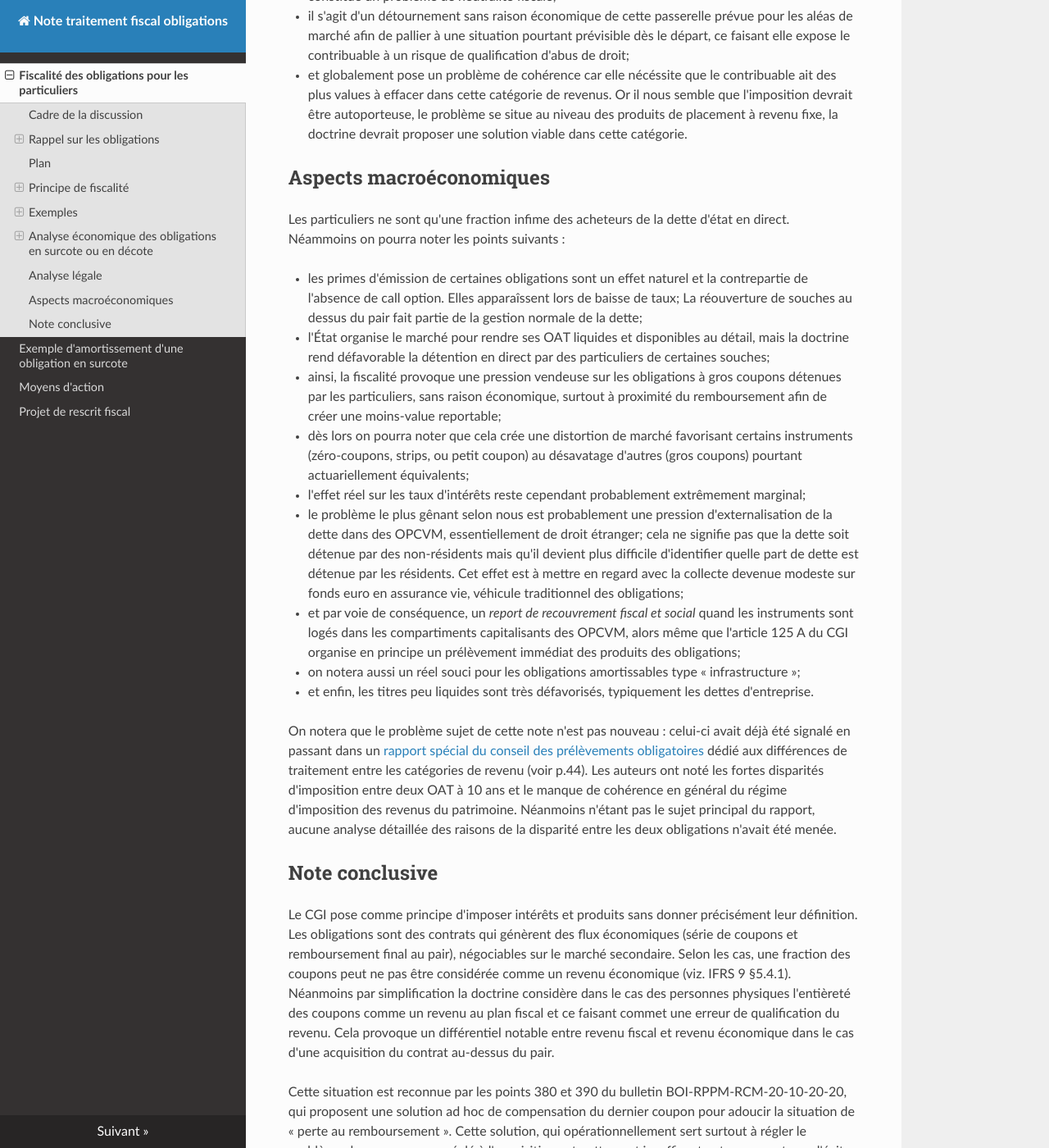
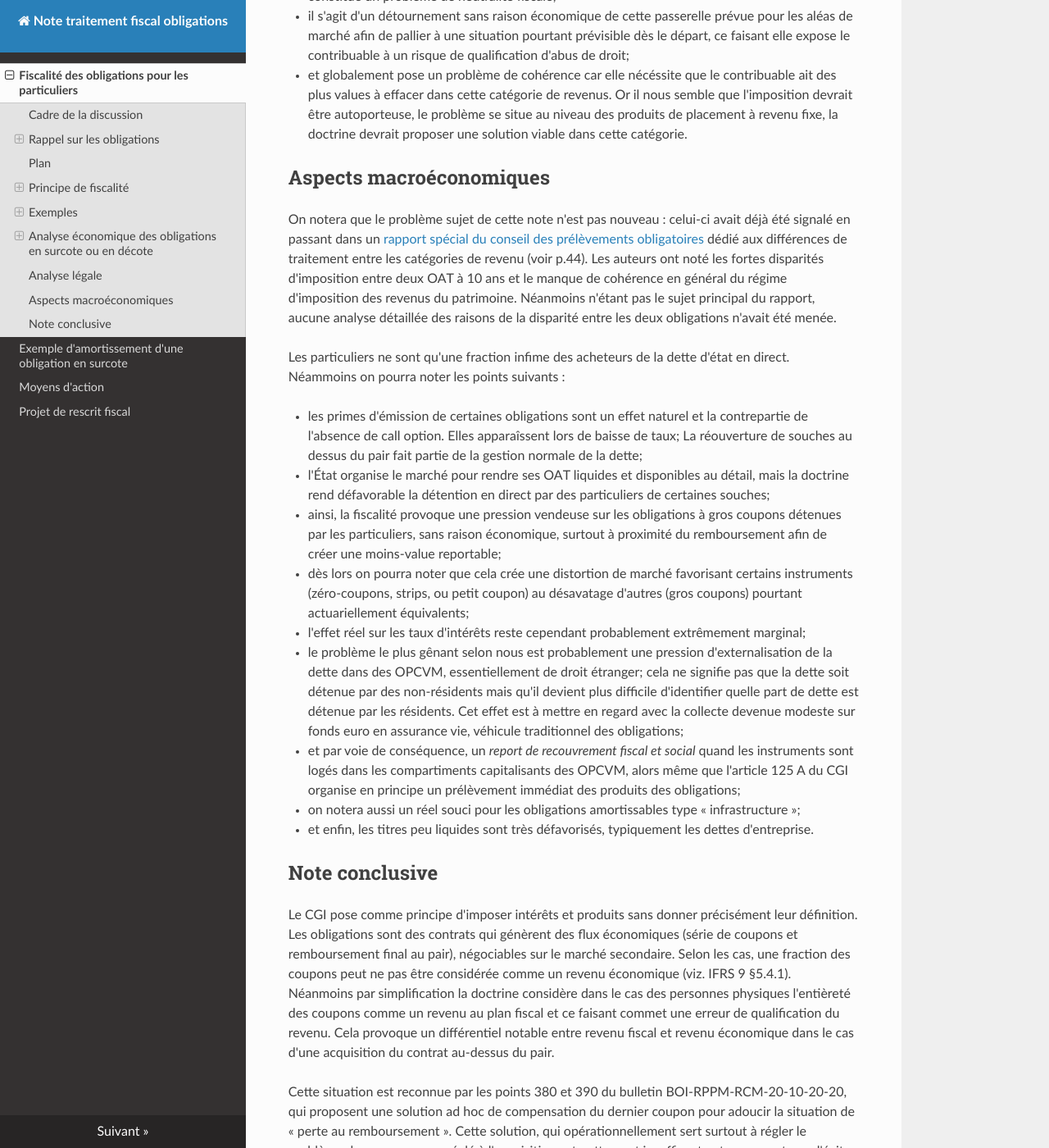
Before and after one commit to ConscritNeuneu/note-traitement-fiscal-obligations, an MkDocs documentation site: the page built from docs/note_fiscalisation_obligations.md, in a window 1280 px wide and 1400 px high, scrolled down 12775 px. Shown: the whole window at 82% size. Built offline with MkDocs 1.6.1, drawn with Linux system fonts in a browser that asks for light colours; nearby versions of some CDN libraries; part of the change alters nothing that is shown.

Commit message:
déplacement section CPO

```diff
--- a/docs/note_fiscalisation_obligations.md
+++ b/docs/note_fiscalisation_obligations.md
@@ -756,6 +756,16 @@ uniquement à visée fiscale et ce pour les raisons suivantes :
 
 ## Aspects macroéconomiques
 
+On notera que le problème sujet de cette note n'est pas nouveau : celui-ci
+avait déjà été signalé en passant dans un
+[rapport spécial du conseil des prélèvements obligatoires](https://www.ccomptes.fr/sites/default/files/2024-10/20241014-Note-Conforter-egalite-des-citoyens-devant-imposition-des-revenus-rapport-particulier1.pdf)
+dédié aux différences de traitement entre les catégories de revenu (voir
+p.44). Les auteurs ont noté les fortes disparités d'imposition entre deux
+OAT à 10 ans et le manque de cohérence en général du régime d'imposition des
+revenus du patrimoine. Néanmoins n'étant pas le sujet principal du rapport,
+aucune analyse détaillée des raisons de la disparité entre les deux obligations
+n'avait été menée.
+
 Les particuliers ne sont qu'une fraction infime des acheteurs de la dette
 d'état en direct. Néammoins on pourra noter les points suivants :
 
@@ -787,16 +797,6 @@ d'état en direct. Néammoins on pourra noter les points suivants :
   prélèvement immédiat des produits des obligations;
 - on notera aussi un réel souci pour les obligations amortissables type « infrastructure »;
 - et enfin, les titres peu liquides sont très défavorisés, typiquement les dettes d'entreprise.
-
-On notera que le problème sujet de cette note n'est pas nouveau : celui-ci
-avait déjà été signalé en passant dans un
-[rapport spécial du conseil des prélèvements obligatoires](https://www.ccomptes.fr/sites/default/files/2024-10/20241014-Note-Conforter-egalite-des-citoyens-devant-imposition-des-revenus-rapport-particulier1.pdf)
-dédié aux différences de traitement entre les catégories de revenu (voir
-p.44). Les auteurs ont noté les fortes disparités d'imposition entre deux
-OAT à 10 ans et le manque de cohérence en général du régime d'imposition des
-revenus du patrimoine. Néanmoins n'étant pas le sujet principal du rapport,
-aucune analyse détaillée des raisons de la disparité entre les deux obligations
-n'avait été menée.
 
 ## Note conclusive
 
```
